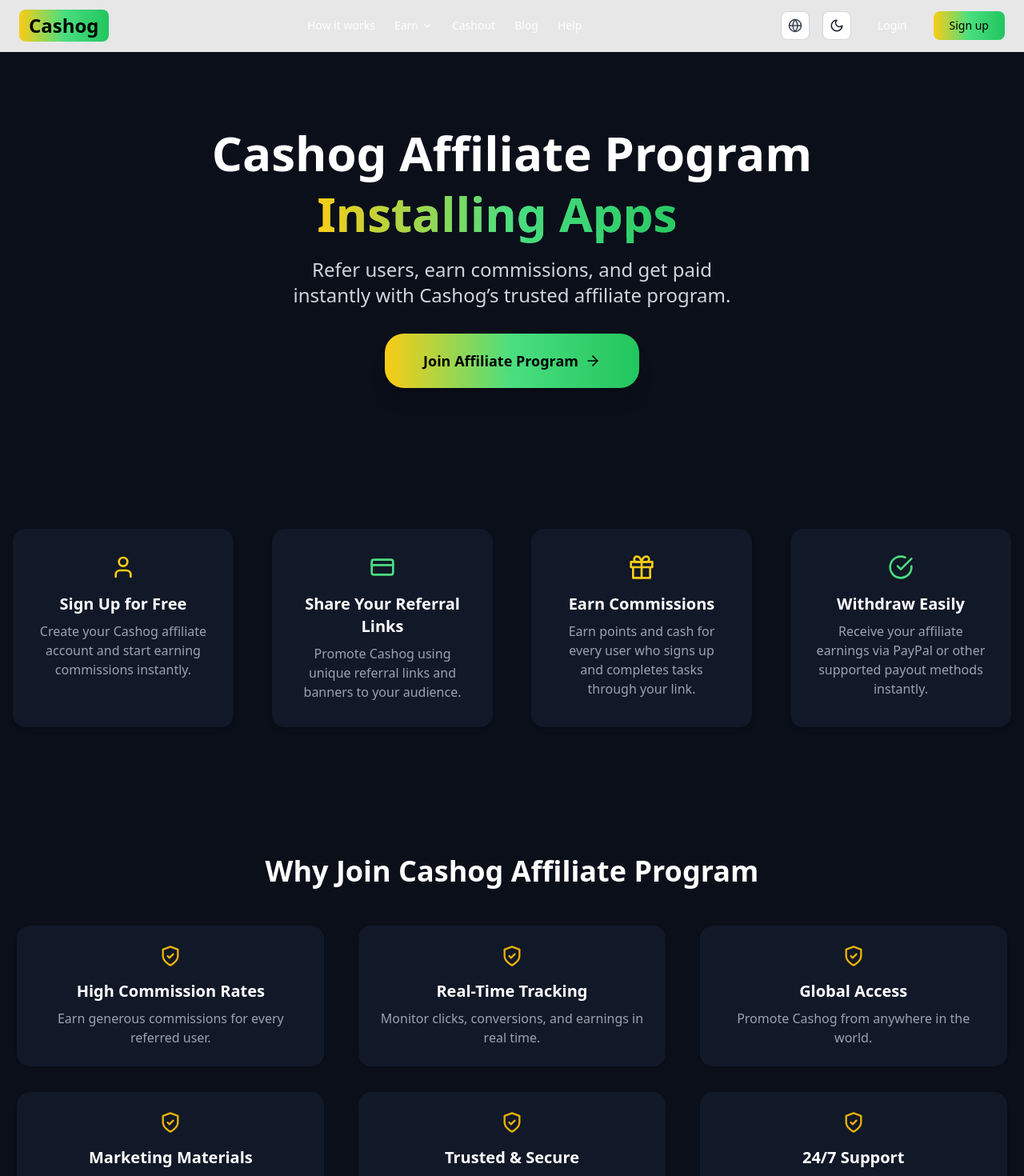
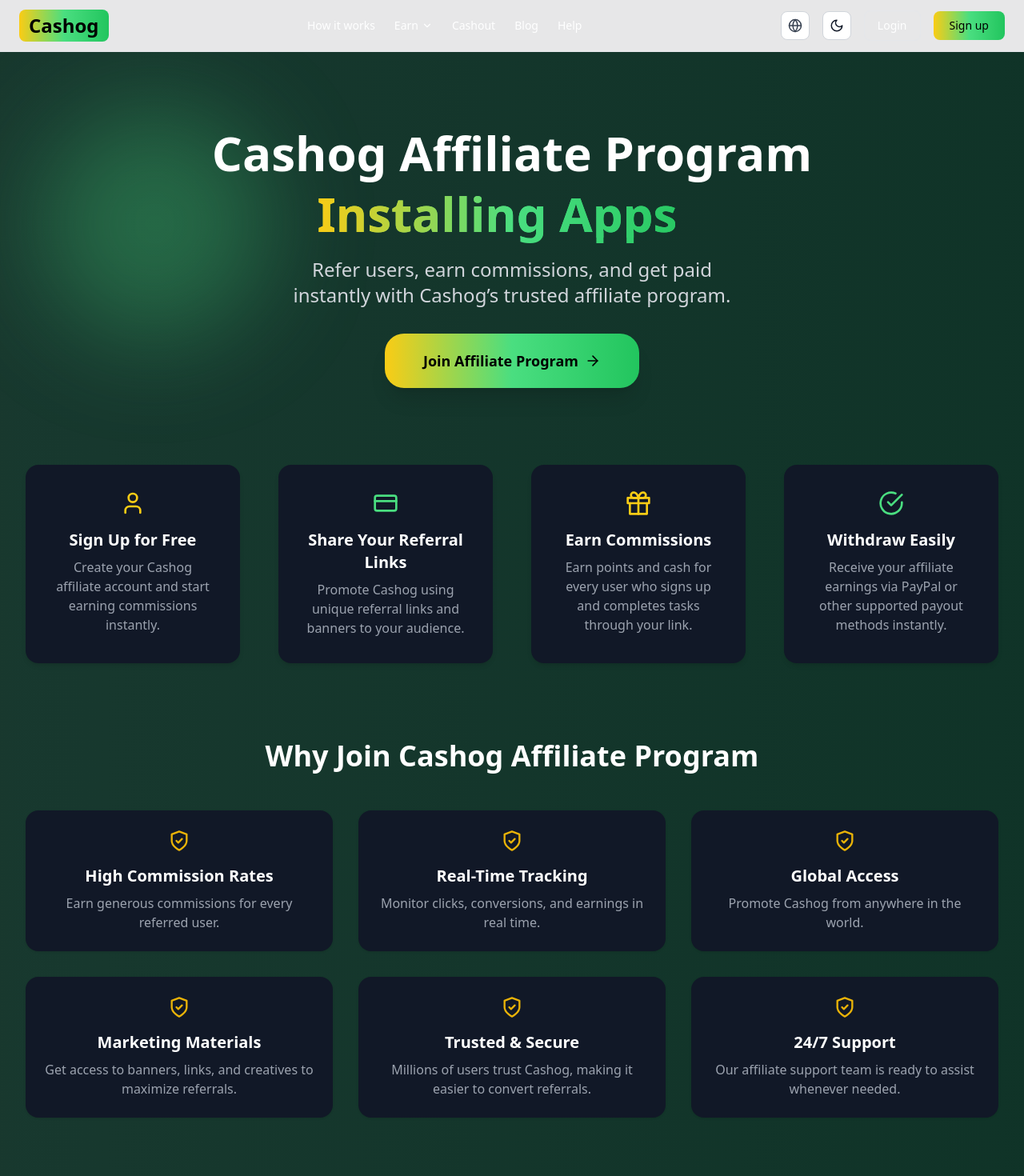
Before and after one commit to tool63/cashin, a Next.js app: page /affiliate in a window 1280 px wide. Shown: the top 1470 px of the page at 80% size. Built offline with nearby package versions, Linux system fonts and the light colour scheme.

Commit message:
Update page.tsx

```diff
--- a/app/(site)/affiliate/page.tsx
+++ b/app/(site)/affiliate/page.tsx
@@ -59,22 +59,35 @@ export default function AffiliateProgram() {
         description="Join Cashog's Affiliate Program and earn commissions by referring users. High payouts, real-time tracking, and global access!"
       />
 
-      <main className="transition-colors duration-300 bg-[#0B0F1A] text-white min-h-screen">
+      <div className="relative w-screen min-h-screen bg-[#0B0F1A] overflow-auto">
+        {/* ============================
+            Animated Gradient Overlays
+        ============================ */}
+        <div className="absolute inset-0 animate-gradient bg-gradient-to-r from-yellow-400 via-green-400 to-green-500 opacity-20"></div>
+        <div className="absolute w-72 h-72 bg-green-400/30 rounded-full blur-3xl animate-float top-20 left-10"></div>
+        <div className="absolute w-96 h-96 bg-yellow-400/30 rounded-full blur-3xl animate-float animation-delay-2000 bottom-10 right-10"></div>
+
+        {/* ============================
+            Full Content
+        ============================ */}
+        <motion.div
+          initial={{ opacity: 0 }}
+          animate={{ opacity: 1 }}
+          transition={{ duration: 0.5 }}
+          className="relative z-10 w-full flex flex-col items-center px-4 sm:px-8 pt-24 pb-16 text-white"
+        >
 
           {/* ================= HERO ================= */}
-        <section className="py-24 px-4 text-center rounded-b-3xl">
-          <div className="max-w-3xl mx-auto">
+          <section className="text-center max-w-3xl mx-auto mb-24">
             <h1 className="text-5xl sm:text-6xl font-extrabold mb-4">
               Cashog Affiliate Program
             </h1>
 
-            <div className="text-4xl sm:text-5xl md:text-6xl font-extrabold mb-6
-                bg-clip-text text-transparent
-                bg-gradient-to-r from-yellow-400 via-green-400 to-green-500">
+            <div className="text-4xl sm:text-5xl md:text-6xl font-extrabold mb-6 bg-clip-text text-transparent bg-gradient-to-r from-yellow-400 via-green-400 to-green-500">
               <TypingText />
             </div>
 
-            <p className="text-lg sm:text-xl md:text-2xl mb-8 max-w-xl mx-auto leading-relaxed text-gray-300">
+            <p className="text-gray-300 text-lg sm:text-xl md:text-2xl mb-8 max-w-xl mx-auto leading-relaxed">
               Refer users, earn commissions, and get paid instantly with Cashog’s trusted affiliate program.
             </p>
 
@@ -82,18 +95,15 @@ export default function AffiliateProgram() {
               <motion.span
                 whileHover={{ scale: 1.05 }}
                 whileTap={{ scale: 0.97 }}
-                className="inline-flex items-center gap-2
-                    bg-gradient-to-r from-yellow-400 via-green-400 to-green-500
-                    text-black px-12 py-5 rounded-3xl font-bold shadow-xl text-lg"
+                className="inline-flex items-center gap-2 bg-gradient-to-r from-yellow-400 via-green-400 to-green-500 text-black px-12 py-5 rounded-3xl font-bold shadow-xl text-lg"
               >
                 Join Affiliate Program <ArrowRight size={20} />
               </motion.span>
             </Link>
-          </div>
           </section>
 
           {/* ================= STEPS ================= */}
-        <section className="max-w-7xl mx-auto px-4 py-20 grid gap-12 md:grid-cols-2 lg:grid-cols-4 text-center">
+          <section className="max-w-7xl w-full mx-auto grid gap-12 md:grid-cols-2 lg:grid-cols-4 text-center mb-24">
             {steps.map((step, i) => (
               <motion.div
                 key={i}
@@ -111,7 +121,7 @@ export default function AffiliateProgram() {
           </section>
 
           {/* ================= FEATURES ================= */}
-        <section className="max-w-7xl mx-auto px-4 py-20 text-center">
+          <section className="max-w-7xl w-full mx-auto text-center mb-24">
             <h2 className="text-3xl md:text-4xl font-bold mb-12">
               Why Join Cashog Affiliate Program
             </h2>
@@ -136,7 +146,7 @@ export default function AffiliateProgram() {
           </section>
 
           {/* ================= FAQ ================= */}
-        <section className="max-w-4xl mx-auto px-4 py-20 text-center">
+          <section className="max-w-4xl w-full mx-auto text-center mb-24">
             <h2 className="text-3xl md:text-4xl font-bold mb-12">Frequently Asked Questions</h2>
             <div className="space-y-4">
               {faqs.map((faq, i) => (
@@ -150,18 +160,14 @@ export default function AffiliateProgram() {
 
           {/* ================= FINAL CTA ================= */}
           <section className="text-center py-28 w-full rounded-t-3xl">
-          <h2 className="text-4xl sm:text-5xl font-extrabold mb-8
-              bg-clip-text text-transparent
-              bg-gradient-to-r from-yellow-400 via-green-400 to-green-500">
+            <h2 className="text-4xl sm:text-5xl font-extrabold mb-8 bg-clip-text text-transparent bg-gradient-to-r from-yellow-400 via-green-400 to-green-500">
               Become a Cashog Affiliate Today!
             </h2>
             <Link href="/signup" className="cta-observer inline-block">
               <motion.span
                 whileHover={{ scale: 1.05 }}
                 whileTap={{ scale: 0.97 }}
-              className="inline-flex items-center gap-3
-                  bg-gradient-to-r from-yellow-400 via-green-400 to-green-500
-                  text-black px-16 py-6 rounded-3xl font-bold shadow-2xl text-xl"
+                className="inline-flex items-center gap-3 bg-gradient-to-r from-yellow-400 via-green-400 to-green-500 text-black px-16 py-6 rounded-3xl font-bold shadow-2xl text-xl"
               >
                 Join Now & Start Earning <ArrowRight size={20} />
               </motion.span>
@@ -171,7 +177,8 @@ export default function AffiliateProgram() {
             </p>
           </section>
 
-      </main>
+        </motion.div>
+      </div>
     </>
   );
 }
```
Lines whose indentation alone changed are shown as unchanged.
